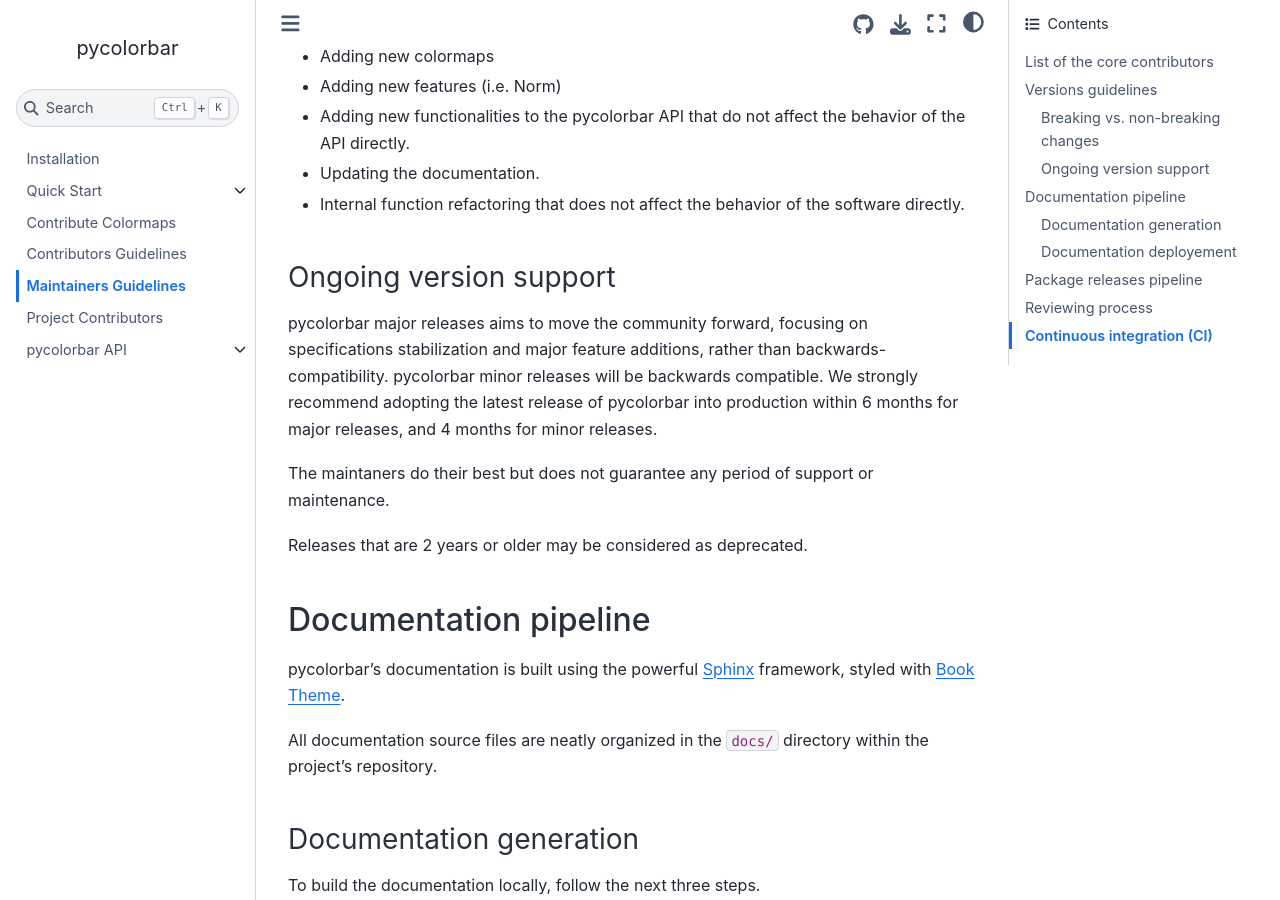
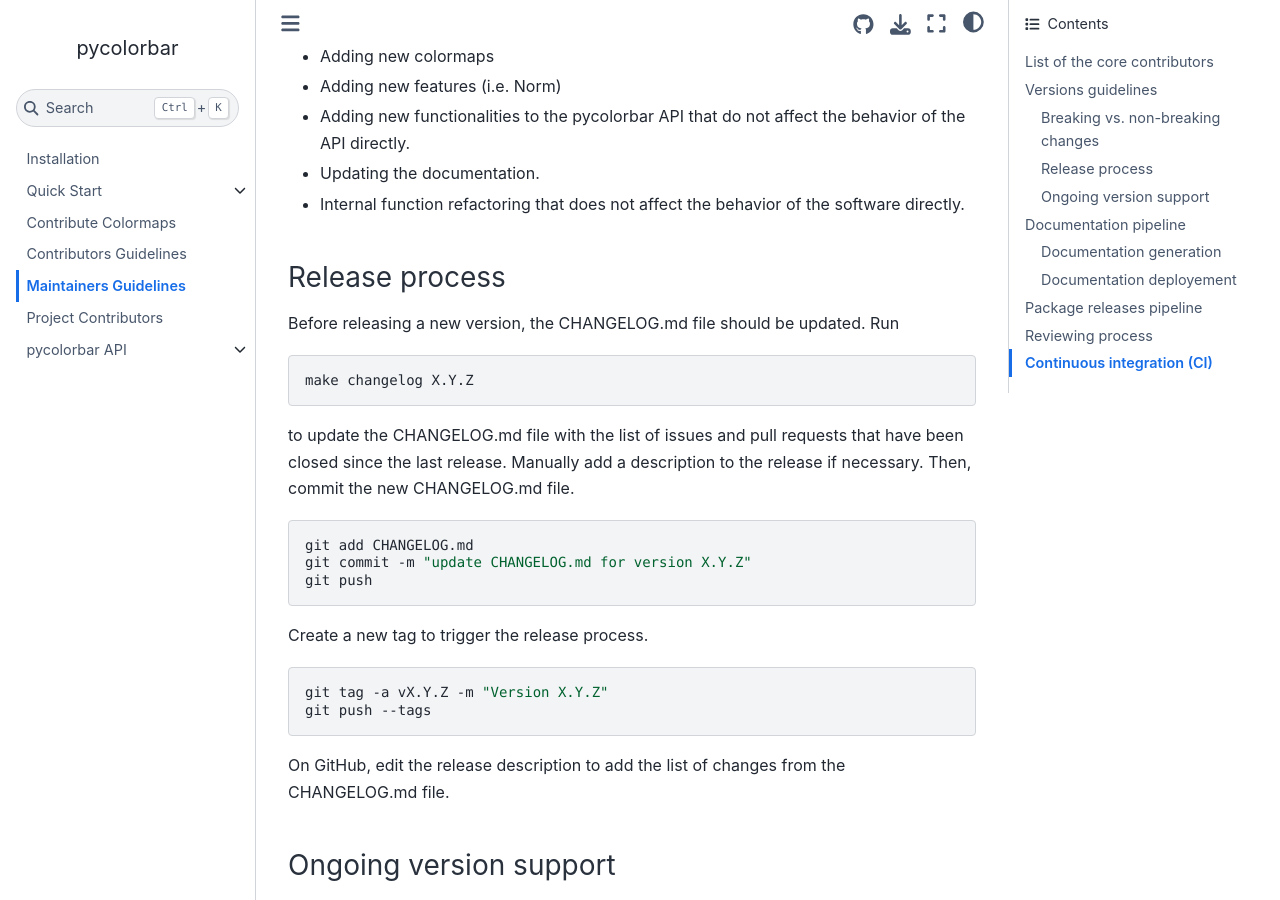
Before and after one commit to ghiggi/pycolorbar, a Sphinx documentation site: the page built from docs/source/maintainers_guidelines.rst, in a window 1280 px wide and 900 px high, scrolled down 1168 px. Built offline with Sphinx 7.4.7 and the Sphinx Book theme 1.1.4, drawn with Linux system fonts in a browser that asks for light colours; the version number could not be read and is left out.

Commit message:
update doc with release instructions

```diff
--- a/docs/source/maintainers_guidelines.rst
+++ b/docs/source/maintainers_guidelines.rst
@@ -49,6 +49,34 @@
 - Updating the documentation.
 - Internal function refactoring that does not affect the behavior of the software directly.
 
+
+Release process
+---------------
+
+Before releasing a new version, the CHANGELOG.md file should be updated. Run
+
+.. code-block:: bash
+
+    make changelog X.Y.Z
+
+to update the CHANGELOG.md file with the list of issues and pull requests that have been closed since the last release.
+Manually add a description to the release if necessary.
+Then, commit the new CHANGELOG.md file.
+
+.. code-block:: bash
+
+    git add CHANGELOG.md
+    git commit -m "update CHANGELOG.md for version X.Y.Z"
+    git push
+
+Create a new tag to trigger the release process.
+
+.. code-block:: bash
+
+    git tag -a vX.Y.Z -m "Version X.Y.Z"
+    git push --tags
+
+On GitHub, edit the release description to add the list of changes from the CHANGELOG.md file.
 
 
 Ongoing version support
```
